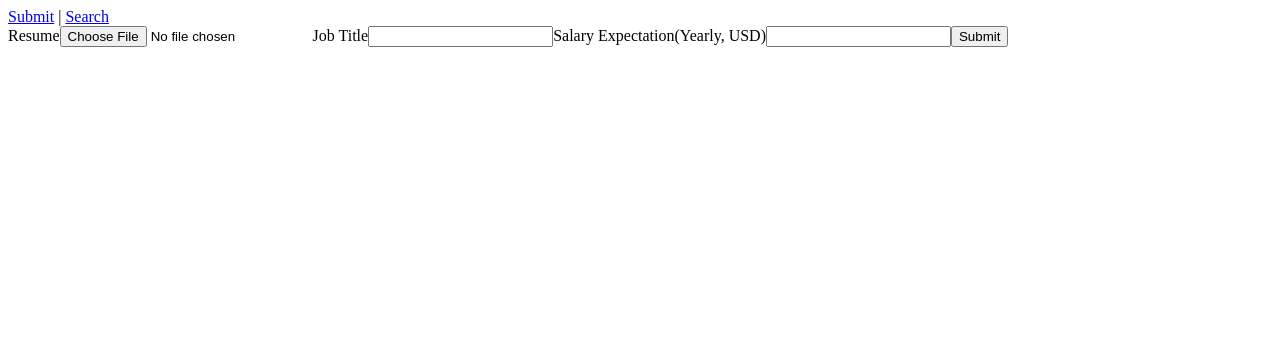
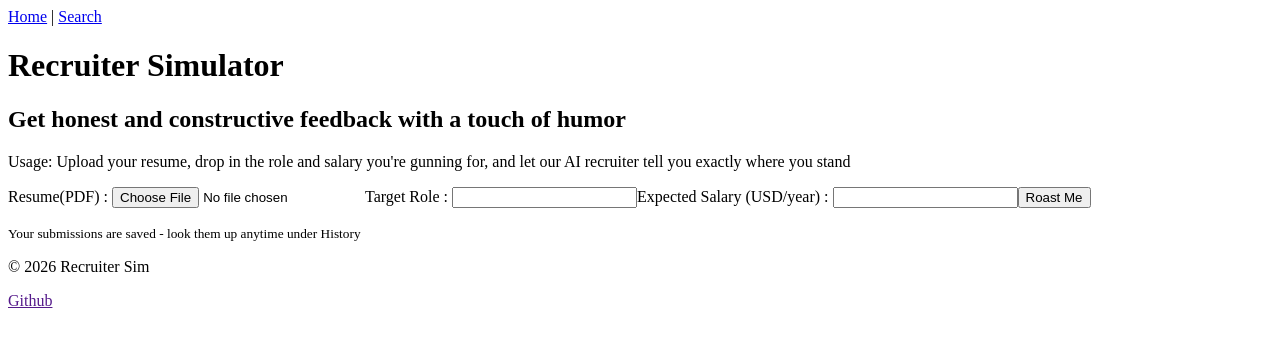
Before and after one commit to inzomniaccorvus/RecruiterSim, a React (Vite) app in the folder client/: page / in a window 1280 px wide. Shown: the top 344 px of the page. Built offline with nearby package versions, Linux system fonts and the light colour scheme.

Commit message:
changed result and history to better fit their function, alongside adding new route to index.js, some minor fixes too

```diff
--- a/client/package.json
+++ b/client/package.json
@@ -10,9 +10,11 @@
     "preview": "vite preview"
   },
   "dependencies": {
+    "@tailwindcss/vite": "^4.3.0",
     "react": "^19.2.6",
     "react-dom": "^19.2.6",
-    "react-router-dom": "^7.15.1"
+    "react-router-dom": "^7.15.1",
+    "tailwindcss": "^4.3.0"
   },
   "devDependencies": {
     "@eslint/js": "^10.0.1",
--- a/client/src/App.jsx
+++ b/client/src/App.jsx
@@ -1,22 +1,20 @@
-import { Routes, Route, Link } from "react-router-dom";
+import { Routes, Route } from "react-router-dom";
 import Home from "./pages/Home";
 import Result from "./pages/Result";
 import History from "./pages/History";
+import Navbar from "./components/Navbar";
+import Footer from "./components/Footer";
 
 function App() {
   return (
     <>
-      <nav>
-        <Link to="/">Submit</Link>
-        {" | "}
-        <Link to="/history">Search</Link>
-      </nav>
-
+      <Navbar />
       <Routes>
         <Route path="/" element={<Home />} />
-        <Route path="/result" element={<Result />} />
+        <Route path="/result/:id" element={<Result />} />
         <Route path="/history" element={<History />} />
       </Routes>
+      <Footer />
     </>
   );
 }
--- /dev/null
+++ b/client/src/components/Footer.jsx
@@ -0,0 +1,10 @@
+function Footer() {
+  return (
+    <>
+      <p>© 2026 Recruiter Sim</p>
+      <a href="">Github</a>
+    </>
+  );
+}
+
+export default Footer;
--- /dev/null
+++ b/client/src/components/Navbar.jsx
@@ -0,0 +1,11 @@
+import { Link } from "react-router-dom";
+function Navbar() {
+  return (
+    <nav>
+      <Link to="/">Home</Link>
+      {" | "}
+      <Link to="/history">Search</Link>
+    </nav>
+  );
+}
+export default Navbar;
--- a/client/src/pages/History.jsx
+++ b/client/src/pages/History.jsx
@@ -1,4 +1,5 @@
 import { useState } from "react";
+import { Link } from "react-router-dom";
 
 function History() {
   const [email, setEmail] = useState("");
@@ -46,13 +47,14 @@ function History() {
       </form>
       {results &&
         results.map((submission) => (
-          <div key={submission.id}>
-            <p>Email : {submittedEmail}</p>
-            <p>Job Title : {submission.jobTitle}</p>
-            <p>Salary Expectation : {submission.salaryExpectation}</p>
-            <p>Summary: {submission.summary}</p>
-            <p>Feedback: {submission.feedback}</p>
-          </div>
+          <Link key={submission.id} to={`/result/${submission.id}`}>
+            <div>
+              <p>Email : {submittedEmail}</p>
+              <p>Job Title : {submission.jobTitle}</p>
+              <p>Salary Expectation : {submission.salaryExpectation}</p>
+              <p>Data : {new Date(submission.date).toLocaleDateString()}</p>
+            </div>
+          </Link>
         ))}
 
       {searched && !loading && results === null && (
--- a/client/src/pages/Home.jsx
+++ b/client/src/pages/Home.jsx
@@ -23,15 +23,19 @@ function Home() {
     });
     setLoading(false);
     const data = await respone.json();
-    navigate("/result", {
-      state: { data },
-    });
+    navigate(`/result/${data.id}`);
   };
 
   return (
     <>
+      <h1>Recruiter Simulator</h1>
+      <h2>Get honest and constructive feedback with a touch of humor</h2>
+      <p>
+        Usage: Upload your resume, drop in the role and salary you're gunning
+        for, and let our AI recruiter tell you exactly where you stand
+      </p>
       <form onSubmit={(e) => handleSubmit(e)}>
-        <label htmlFor="resume">Resume</label>
+        <label htmlFor="resume">Resume(PDF) : </label>
         <input
           type="file"
           name="resume"
@@ -40,7 +44,7 @@ function Home() {
             setResume(e.target.files[0]);
           }}
         />
-        <label htmlFor="jobTitle">Job Title</label>
+        <label htmlFor="jobTitle">Target Role : </label>
         <input
           type="text"
           name="jobTittle"
@@ -49,9 +53,7 @@ function Home() {
             setJobTitle(e.target.value);
           }}
         />
-        <label htmlFor="salaryExpectation">
-          Salary Expectation(Yearly, USD)
-        </label>
+        <label htmlFor="salaryExpectation">Expected Salary (USD/year) : </label>
         <input
           type="text"
           name="salaryExpectation"
@@ -59,9 +61,14 @@ function Home() {
           onChange={(e) => setSalaryExpectation(e.target.value)}
         />
         <button type="submit" disabled={loading}>
-          {loading ? "Submitting..." : "Submit"}
+          {loading ? "Roasting..." : "Roast Me"}
         </button>
       </form>
+      <p>
+        <small>
+          Your submissions are saved - look them up anytime under History
+        </small>
+      </p>
     </>
   );
 }
--- a/client/src/pages/Result.jsx
+++ b/client/src/pages/Result.jsx
@@ -1,15 +1,28 @@
-import { useLocation } from "react-router-dom";
+import { useEffect, useState } from "react";
+import { useParams } from "react-router-dom";
 
 function Result() {
-  const location = useLocation();
-  const { data } = location.state;
+  const { id } = useParams();
+  const [data, setData] = useState(null);
+  useEffect(() => {
+    const fetchData = async () => {
+      const response = await fetch(`http://localhost:3000/submission/${id}`);
+      if (!response.ok) {
+        setData(null);
+        return;
+      }
+      const submissionData = await response.json();
+      setData(submissionData);
+    };
+    fetchData();
+  }, [id]);
   return (
     <>
       <h1>
         Here's a summary of your submission and arguably constructive feedback -
       </h1>
-      <p>{data.summary}</p>
-      <p>{data.feedback}</p>
+      <p>{data && data.summary}</p>
+      <p>{data && data.feedback}</p>
     </>
   );
 }
```
Also changed, not shown: 2 other files (tests, documents, lock files or other folders).
